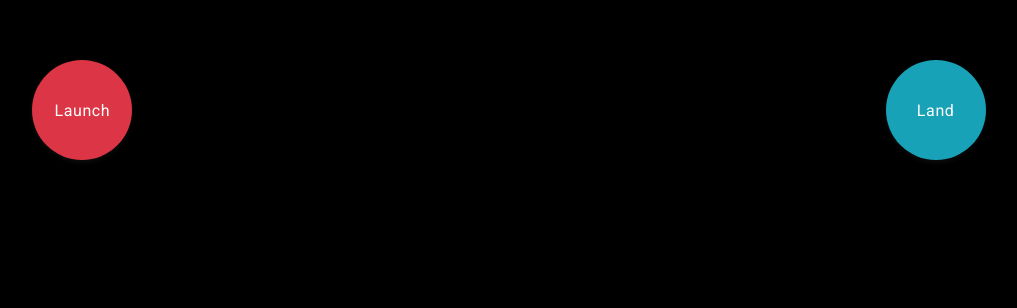
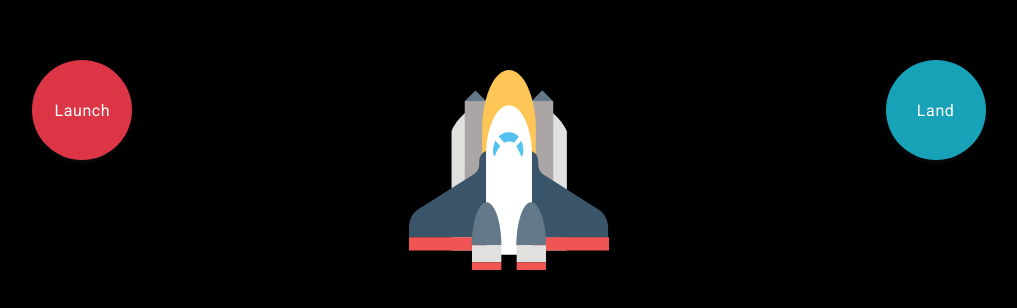
Before and after one commit to ArfinHasib/React-Projects, a React (Create React App) app: page / in a window 1280 px wide. Shown: the part 480-788 px from the top of the page, without its empty margins (131-1148 px from the left). Built offline with nearby package versions, Linux system fonts and the light colour scheme.

Commit message:
20 - Space Penguin (Space Ship Component)

```diff
--- a/src/projects/20-Space-Penguin/SpacePenguinApp.jsx
+++ b/src/projects/20-Space-Penguin/SpacePenguinApp.jsx
@@ -1,13 +1,15 @@
 import React from 'react';
 import './ship.css';
 import Button from '../components/Button';
+import SpaceShipObj from './objects/SpaceShipObj';
+import Ship from './svgs/space-ship-rocket-svgrepo-com.svg';
 
 export default function SpacePenguinApp() {
    return (
       <div className='space'>
          <Button text='Launch' btnClass='btn-danger' onClick={''} />
          <section className='env'>
-            {/* <SpaceShip /> */}
+            <SpaceShipObj changeShip={Ship} scale={200} />
             {/* <MoonObj /> */}
             {/* <PlanetObj /> */}
          </section>
--- a/src/projects/20-Space-Penguin/objects/SpaceShipObj.jsx
+++ b/src/projects/20-Space-Penguin/objects/SpaceShipObj.jsx
@@ -0,0 +1,21 @@
+import React from 'react';
+
+export default function SpaceShipObj({ changeShip, scale, start }) {
+   let animation = start;
+
+   return (
+      <>
+         <img
+            src={changeShip}
+            alt='Space Ship img'
+            style={{
+               position: 'absolute',
+               bottom: 50,
+               zIndex: 1,
+               width: scale,
+            }}
+            className={animation}
+         />
+      </>
+   );
+}
```
